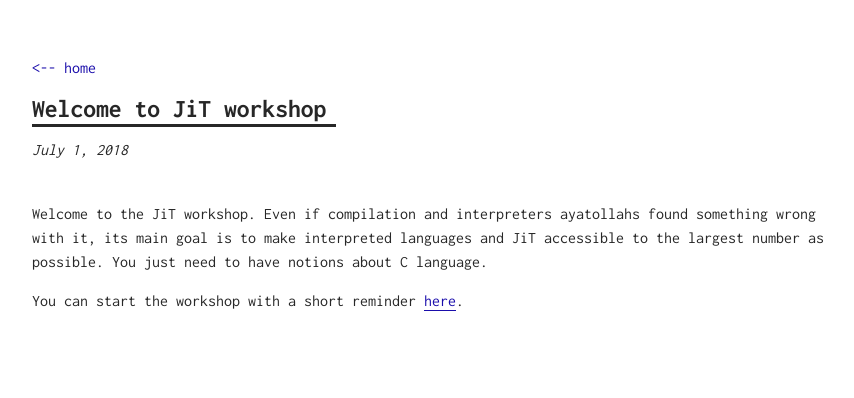
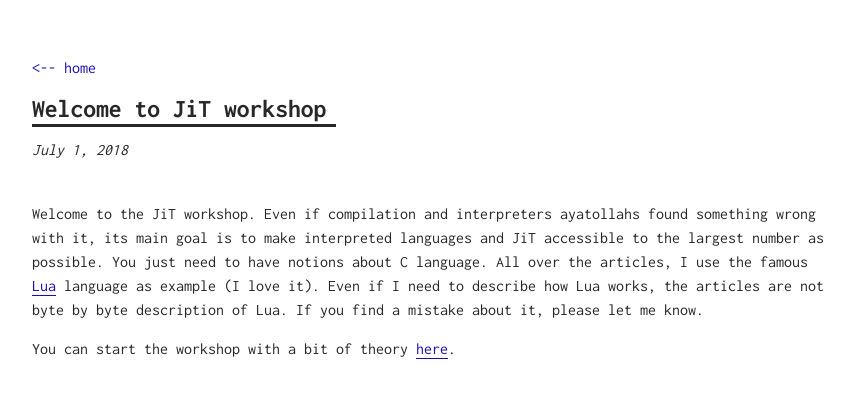
Before and after one commit to RemiBauzac/jit, a Jekyll site: the page built from docs/_posts/2018-07-01-welcome-to-jit.markdown, in a window 1280 px wide. Shown: the top 398 px of the page, without its empty margins (208-1062 px from the left). Built offline with Jekyll 4.4.1, drawn with Linux system fonts in a browser that asks for light colours.

Commit message:
Add more informations in introduction

```diff
--- a/docs/_posts/2018-07-01-welcome-to-jit.markdown
+++ b/docs/_posts/2018-07-01-welcome-to-jit.markdown
@@ -6,6 +6,6 @@ author: Rémi Bauzac
 
 ---
 
-Welcome to the JiT workshop. Even if compilation and interpreters ayatollahs found something wrong with it, its main goal is to make interpreted languages and JiT accessible to the largest number as possible. You just need to have notions about C language.
+Welcome to the JiT workshop. Even if compilation and interpreters ayatollahs found something wrong with it, its main goal is to make interpreted languages and JiT accessible to the largest number as possible. You just need to have notions about C language. All over the articles, I use the famous [Lua](http://lua.org) language as example (I love it). Even if I need to describe how Lua works, the articles are not byte by byte description of Lua. If you find a mistake about it, please let me know.
 
-You can start the workshop with a short reminder [here](http://jit.bauzac.net/blog/reminder).
+You can start the workshop with a bit of theory [here](http://jit.bauzac.net/blog/reminder).
```
